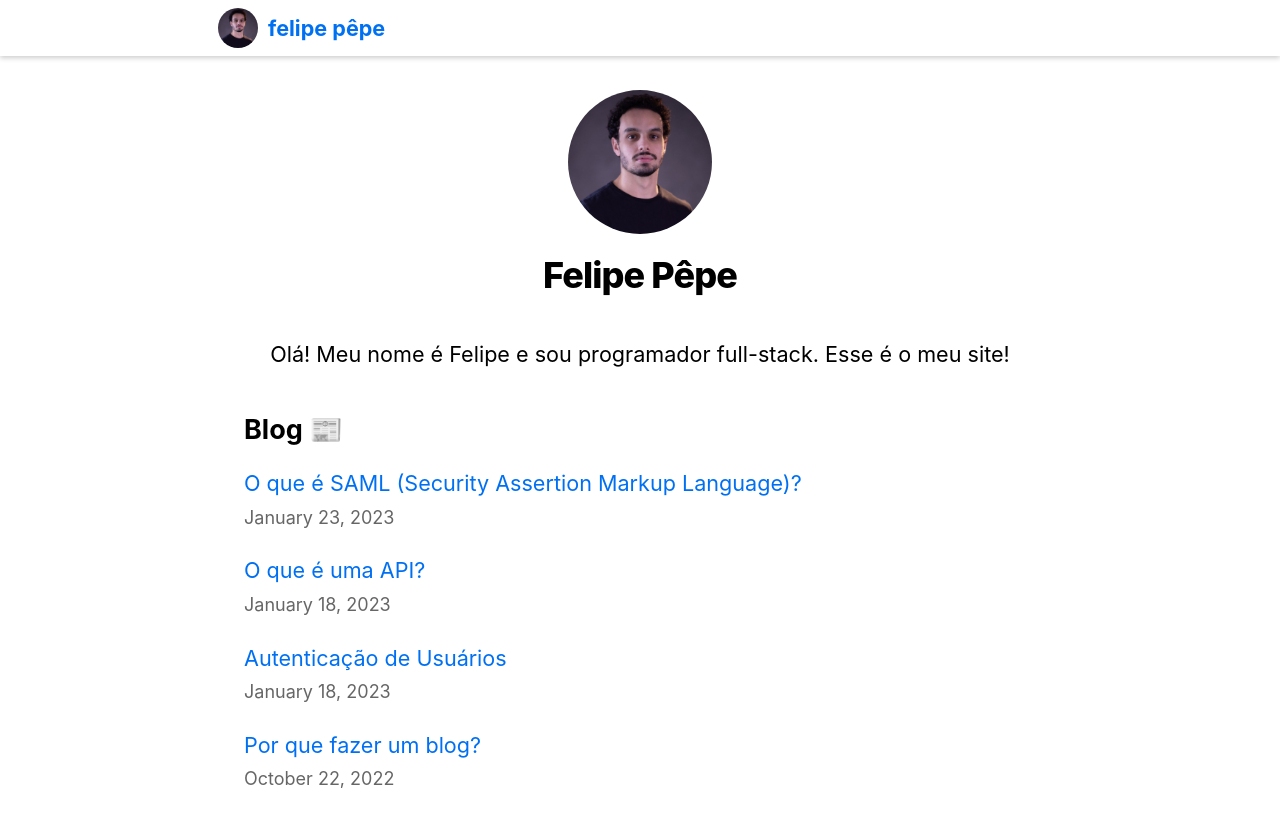
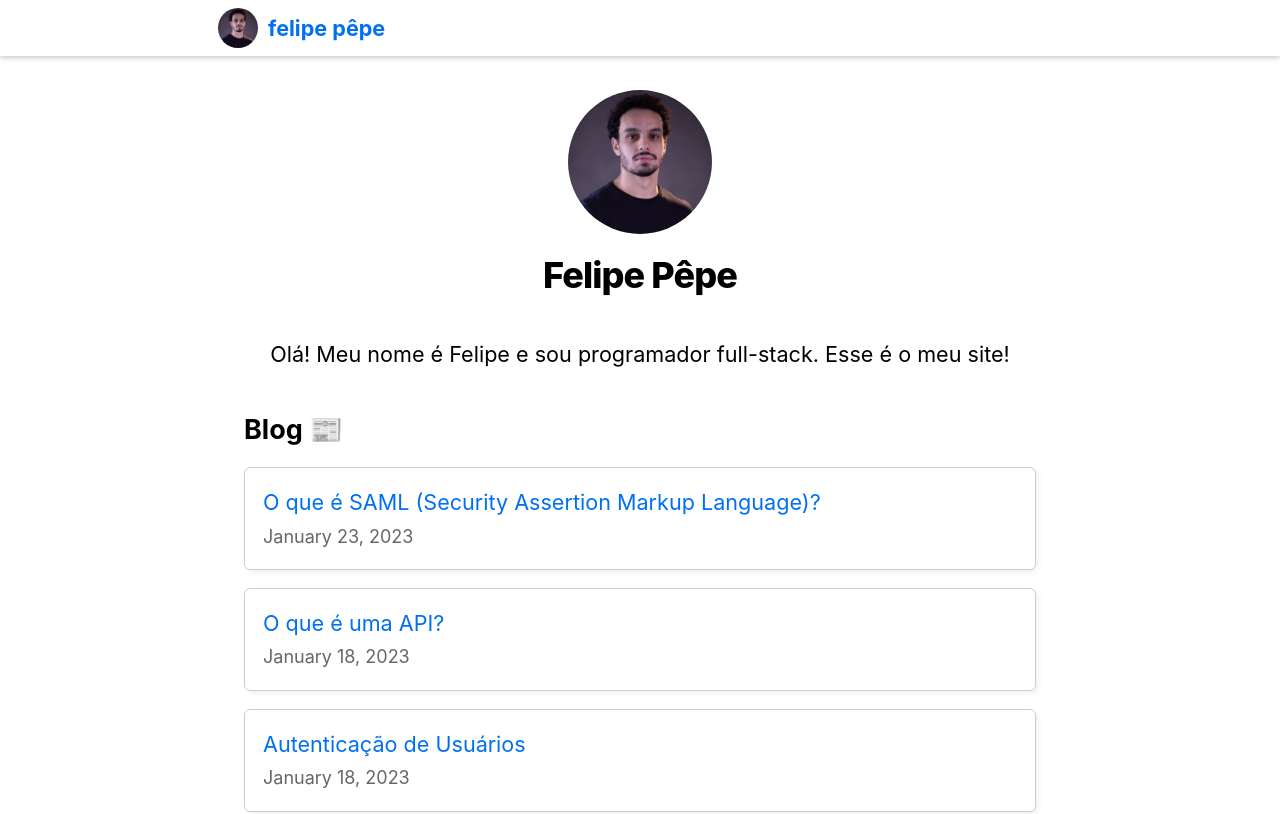
Before and after one commit to lipe-pepe/personal-site, a Next.js app: page / in a window 1280 px wide. Shown: the top 814 px of the page. Built offline with nearby package versions, Linux system fonts and the light colour scheme.

Commit message:
Created blog page

```diff
--- /dev/null
+++ b/components/postCard/PostCard.module.css
@@ -0,0 +1,9 @@
+.container {
+  margin: 1rem 0;
+  padding: 1rem 1rem;
+  border-radius: 6px;
+  border-color: #ccc;
+  border-width: 1px;
+  border-style: solid;
+  box-shadow: 3px 3px 5px rgba(0, 0, 0, 0.05);
+}
--- /dev/null
+++ b/components/postCard/PostCard.tsx
@@ -0,0 +1,28 @@
+import Link from "next/link";
+
+import Date from "../date";
+
+import utilStyles from "../../styles/utils.module.css";
+import styles from "./PostCard.module.css";
+
+export interface PostCardProps {
+  title: string;
+  id: string;
+  date: string;
+}
+
+const PostCard: React.FC<PostCardProps> = ({ title, id, date }) => {
+  return (
+    <div className={styles.container}>
+      <li key={id}>
+        <Link href={`/posts/${id}`}>{title}</Link>
+        <br />
+        <small className={utilStyles.lightText}>
+          <Date dateString={date} />
+        </small>
+      </li>
+    </div>
+  );
+};
+
+export default PostCard;
--- a/pages/index.tsx
+++ b/pages/index.tsx
@@ -1,10 +1,14 @@
 import Head from "next/head";
+import { GetStaticProps } from "next";
+import Link from "next/link";
+
+import { getSortedPostsData } from "../lib/posts";
+
 import Layout, { siteTitle } from "../components/layout";
+import Date from "../components/date";
+import PostCard from "../components/postCard/PostCard";
+
 import utilStyles from "../styles/utils.module.css";
-import { getSortedPostsData } from "../lib/posts";
-import Link from "next/link";
-import Date from "../components/date";
-import { GetStaticProps } from "next";
 
 export default function Home({
   allPostsData,
@@ -31,13 +35,7 @@ export default function Home({
         <h2 className={utilStyles.headingLg}>Blog 📰</h2>
         <ul className={utilStyles.list}>
           {allPostsData.slice(0, 4).map(({ id, date, title }) => (
-            <li className={utilStyles.listItem} key={id}>
-              <Link href={`/posts/${id}`}>{title}</Link>
-              <br />
-              <small className={utilStyles.lightText}>
-                <Date dateString={date} />
-              </small>
-            </li>
+            <PostCard title={title} id={id} date={date}></PostCard>
           ))}
         </ul>
 
--- a/styles/utils.module.css
+++ b/styles/utils.module.css
@@ -63,10 +63,6 @@
   margin: 0;
 }
 
-.listItem {
-  margin: 0 0 1.25rem;
-}
-
 .lightText {
   color: #666;
 }
@@ -86,6 +82,7 @@
   border-width: 1px;
   padding: 5px 10px;
   max-width: 100px;
+  margin-top: 0;
 }
 
 .normalButton:hover {
```
Also changed, not shown: pages/posts/index.tsx (+33 -2 lines).
